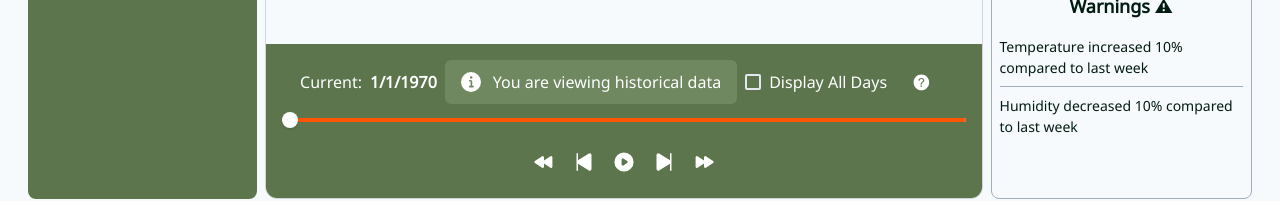
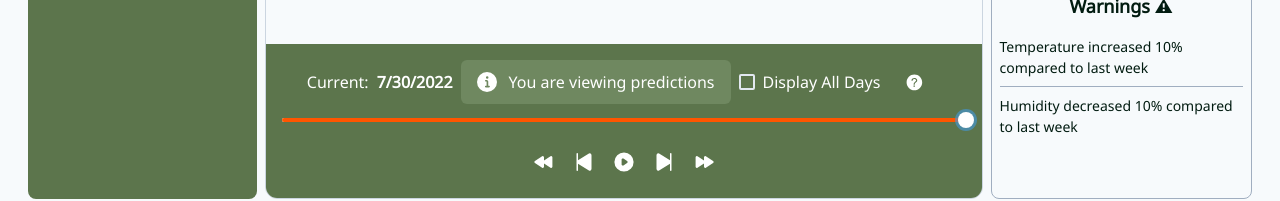
Before and after one commit to tejabalu/Foreflame-Front-End, a Next.js app: page /dashboard in a window 1280 px wide. Shown: the part 589-790 px from the top of the page. Built offline with nearby package versions, Linux system fonts and the light colour scheme; no server answers; what @mapbox/mapbox-gl-geocoder would draw is missing.

Commit message:
data update

```diff
--- a/src/Components/MapBoxComponents/MapMain.tsx
+++ b/src/Components/MapBoxComponents/MapMain.tsx
@@ -10,12 +10,7 @@ import { DailyRiskHighlights } from "../PredictionOverview";
 import { LayerSelection } from "./LayerSelection";
 import { filterFeaturesByDay } from "./mapUtilities";
 // import "./SearchBoxStyles.css";
-
-export interface ViewState {
-  latitude: number;
-  longitude: number;
-  zoom: number;
-}
+import geojsonData from "../../../assembled_data2000largest_full.json";
 
 // @ts-ignore
 export const MAPBOX_TOKEN: string = process.env.NEXT_PUBLIC_MAP_BOX_TOKEN;
@@ -41,20 +36,16 @@ export function MapMain({ setBookmarks, selectedBookmarks }: MapMainInterface) {
   const [mapBounds, setMapBounds] = useState<mapboxgl.LngLatBounds>();
 
   useEffect(() => {
-    fetch("https://foreflame.eastus.cloudapp.azure.com/static/assembled_data2000largest_full.geojson")
-      .then((resp) => resp.json())
-      .then((json) => {
-        // TODO: validate the JSON data first
-        const features = json.features;
-        const startTime = features[0].properties.time;
-        const endTime = features[features.length - 1].properties.time;
-        console.log(new Date(startTime), new Date(endTime), "first download test");
+    console.log(geojsonData);
+    const features = geojsonData.features;
+    const startTime = features[0].properties.time;
+    const endTime = features[features.length - 1].properties.time;
+    console.log(new Date(startTime), new Date(endTime), "first download test");
 
-        setTimeRange([startTime, endTime]);
-        setFirePredictions(json);
-        setSelectedTime(endTime);
-      })
-      .catch((err) => console.error("Could not load data", err));
+    setTimeRange([startTime, endTime]);
+    // @ts-ignore
+    setFirePredictions(geojsonData);
+    setSelectedTime(endTime);
   }, []);
 
   const data = useMemo(() => {
```
Also changed, not shown: assembled_data2000largest_full.json (renamed from assembled_data2000largest_full.geojson).
